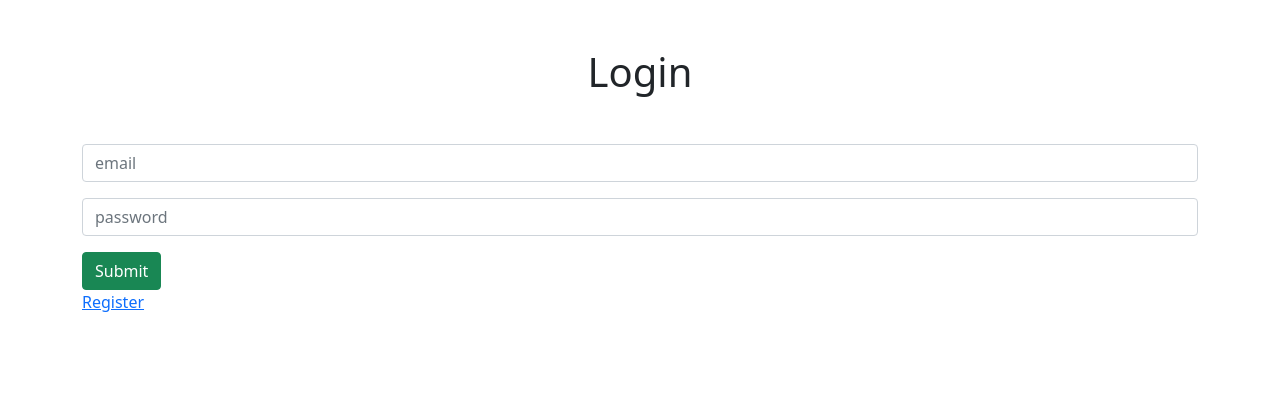
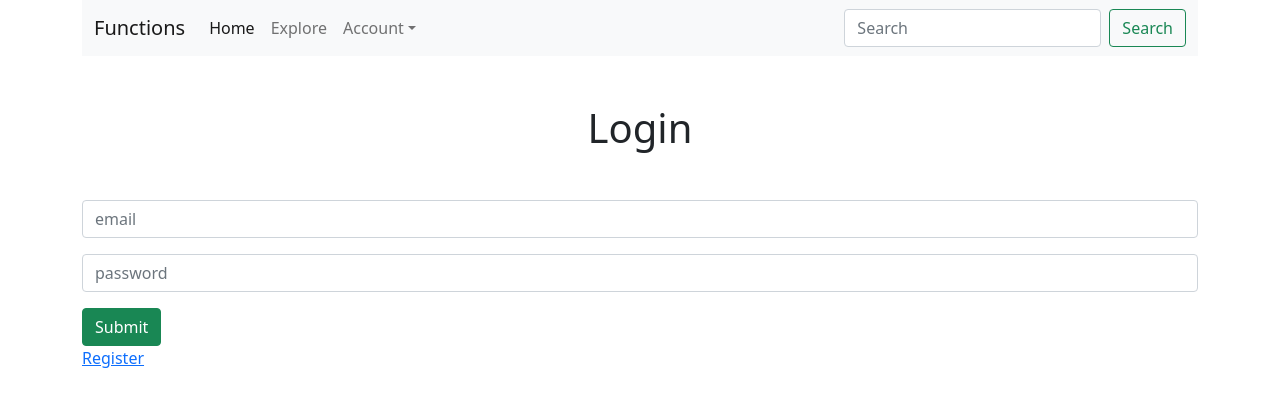
Before and after one commit to anyuan-chen/functions, a React (Create React App) app in the folder client/: page /login in a window 1280 px wide. Shown: the top 406 px of the page. Built offline with nearby package versions, Linux system fonts and the light colour scheme; no server answers; the HTML template or start-up script is replaced by a standard one.

Commit message:
navbar conditional formatting

```diff
--- a/client/src/App.js
+++ b/client/src/App.js
@@ -55,7 +55,7 @@ function App() {
               path="/login"
               render={(props) =>
                 !isAuthenticated ? (
-                  <Login {...props} setAuth = {setAuth}/>
+                  <Login {...props} isAuth = {isAuthenticated} setAuth = {setAuth}/>
                 ) : (
                   <Redirect to="/dashboard"></Redirect>
                 )
@@ -66,7 +66,7 @@ function App() {
               path="/register"
               render={(props) =>
                 !isAuthenticated ? (
-                  <Register {...props} setAuth = {setAuth} />
+                  <Register {...props} isAuth = {isAuthenticated} setAuth = {setAuth} />
                 ) : (
                   <Redirect to="/dashboard"></Redirect>
                 )
--- a/client/src/components/Navbar.js
+++ b/client/src/components/Navbar.js
@@ -1,7 +1,43 @@
 import React from "react";
 import { Link } from "react-router-dom";
 
-export default function Navbar() {
+export default function Navbar({ isAuth }) {
+  const dd = isAuth ? (
+    <ul class="dropdown-menu" aria-labelledby="navbarDropdown">
+      <li>
+        <Link to="/login" class="text-decoration-none">
+          {" "}
+          <p class="dropdown-item text-decoration-none">My Account</p>{" "}
+        </Link>
+      </li>
+      <li>
+        <li>
+          <Link to="/register" class="text-decoration-none">
+            {" "}
+            <p class="dropdown-item">Logout</p>{" "}
+          </Link>
+        </li>
+      </li>
+    </ul>
+  ) : (
+    <ul class="dropdown-menu" aria-labelledby="navbarDropdown">
+      <li>
+        <Link to="/login" class="text-decoration-none">
+          {" "}
+          <p class="dropdown-item text-decoration-none">Login</p>{" "}
+        </Link>
+      </li>
+      <li>
+        <li>
+          <Link to="/register" class="text-decoration-none">
+            {" "}
+            <p class="dropdown-item">Register</p>{" "}
+          </Link>
+        </li>
+      </li>
+    </ul>
+  );
+
   return (
     <nav class="navbar navbar-light bg-light navbar-expand-lg">
       <div class="container-fluid">
@@ -27,24 +63,9 @@ export default function Navbar() {
                 data-bs-toggle="dropdown"
                 aria-expanded="false"
               >
-                Dropdown
+                Account
               </a>
-              <ul class="dropdown-menu" aria-labelledby="navbarDropdown">
-                <li>
-                  <Link to="/login" class="text-decoration-none">
-                    {" "}
-                    <p class="dropdown-item text-decoration-none">Login</p>{" "}
-                  </Link>
-                </li>
-                <li>
-                  <li>
-                    <Link to="/register" class="text-decoration-none">
-                      {" "}
-                      <p class="dropdown-item">Register</p>{" "}
-                    </Link>
-                  </li>
-                </li>
-              </ul>
+              {dd}
             </li>
           </ul>
         </div>
--- a/client/src/components/login.js
+++ b/client/src/components/login.js
@@ -1,8 +1,9 @@
 import { Fragment, useState } from "react";
 import { Link } from "react-router-dom";
 import { toast } from "react-toastify";
+import Navbar from "../components/Navbar"
 
-export const Login = ({ setAuth }) => {
+export const Login = ({ isAuth, setAuth }) => {
   const [inputs, setInputs] = useState({
     email: "",
     password: "",
@@ -35,6 +36,7 @@ export const Login = ({ setAuth }) => {
   };
   return (
     <Fragment>
+      <Navbar isAuth = {isAuth} ></Navbar>
       <h1 className="text-center my-5">Login</h1>
       <form onSubmit={onSubmitForm}>
         <input
```
